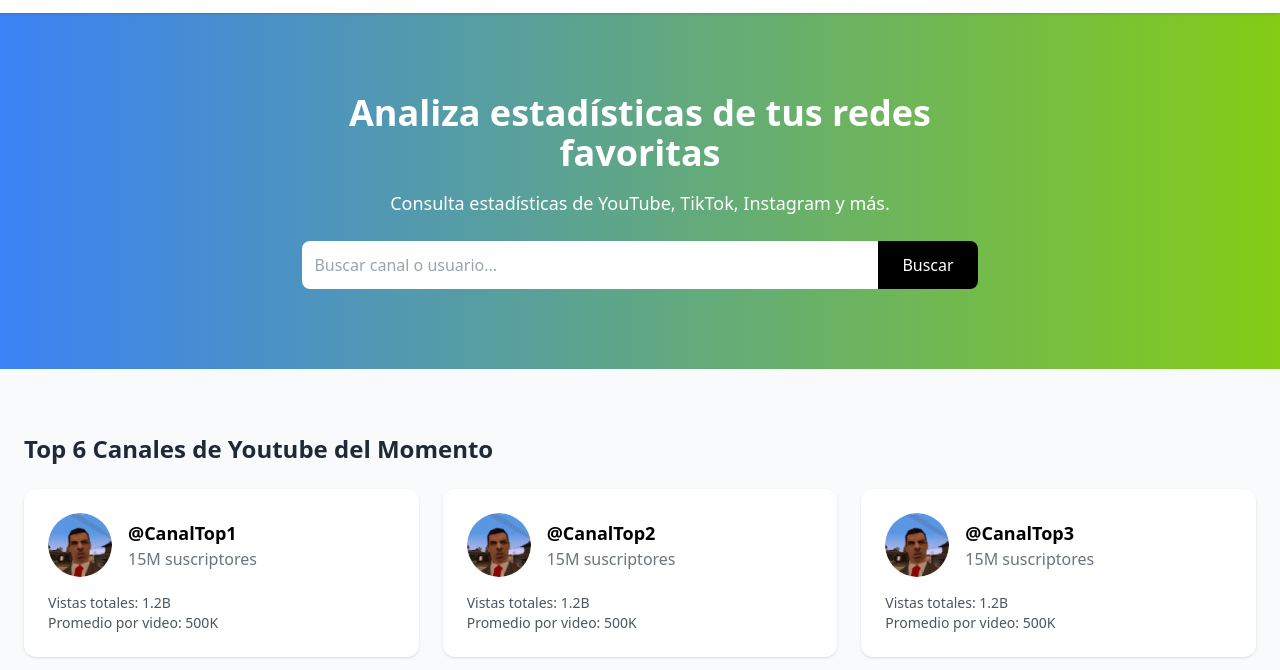
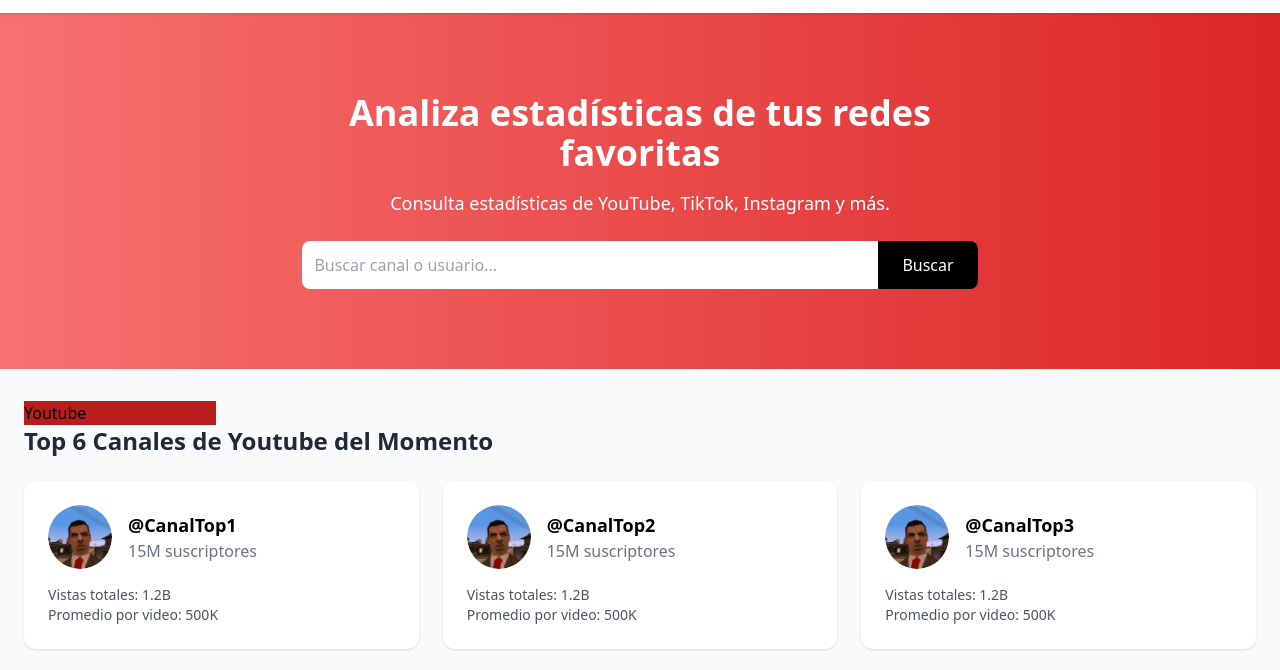
Before and after one commit to danielzt8/Social-stats-project, a plain HTML site: page index.html in a window 1280 px wide. Shown: the part 59-729 px from the top of the page. Drawn offline with nearby package versions, Linux system fonts and the light colour scheme.

Commit message:
mejorar el index

```diff
--- a/index.html
+++ b/index.html
@@ -37,7 +37,7 @@
 
       <!-- Hero / Search -->
       <section
-        class="bg-gradient-to-r from-blue-500 to-lime-500 text-white py-20"
+        class="bg-gradient-to-r from-red-400 to-red-600 text-white py-20"
       >
         <div class="max-w-3xl mx-auto text-center px-4">
           <h2 class="text-4xl font-extrabold mb-4">
@@ -64,6 +64,9 @@
       <!-- Top canales -->
       <section class="py-16">
         <div class="max-w-7xl mx-auto px-6">
+          <div class="bg-red-700" style="margin-right: 1040px">
+            <h3 class="-mt-8">Youtube</h3>
+          </div>
           <h3 class="text-2xl font-bold mb-6 text-gray-800">
             Top 6 Canales de Youtube del Momento
           </h3>
```
